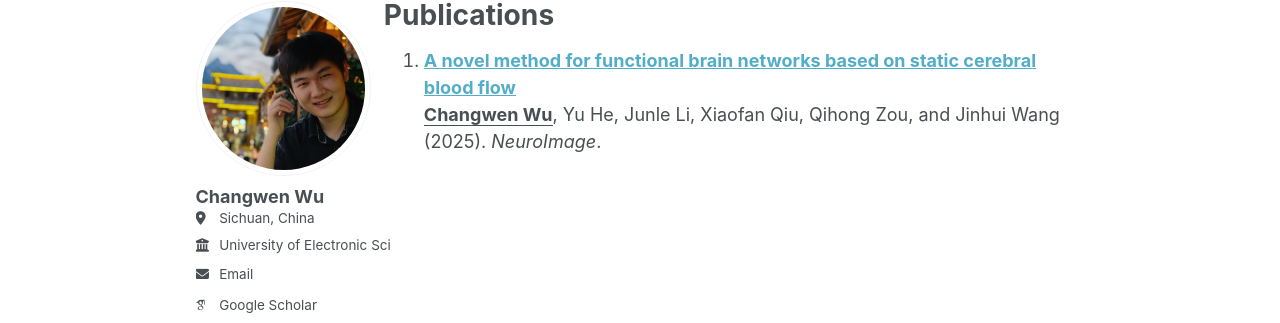
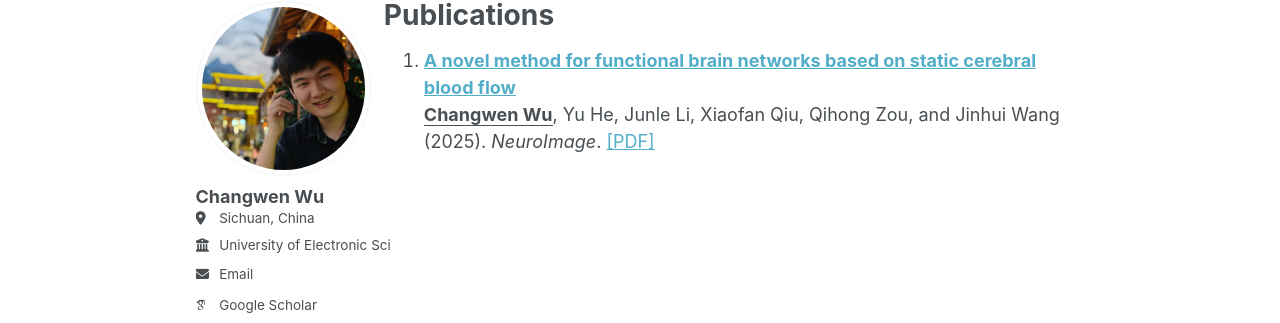
Before and after one commit to Changwen-Wu/Changwen-Wu.github.io, a Jekyll site: the page built from _pages/publications.html, in a window 1280 px wide. Shown: the part 105-428 px from the top of the page. Built offline with Jekyll 4.4.1, drawn with Linux system fonts in a browser that asks for light colours; some web fonts are replaced.

Commit message:
Add publication PDF link

```diff
--- a/_data/google_scholar_publications.json
+++ b/_data/google_scholar_publications.json
@@ -5,6 +5,6 @@
     "venue": "NeuroImage",
     "year": "2025",
     "url": "https://doi.org/10.1016/j.neuroimage.2025.121069",
-    "citations": 0
+    "pdf": "https://changwen-wu.github.io/files/Wu_Neuroimage_CBFnetworks.pdf"
   }
 ]
```
